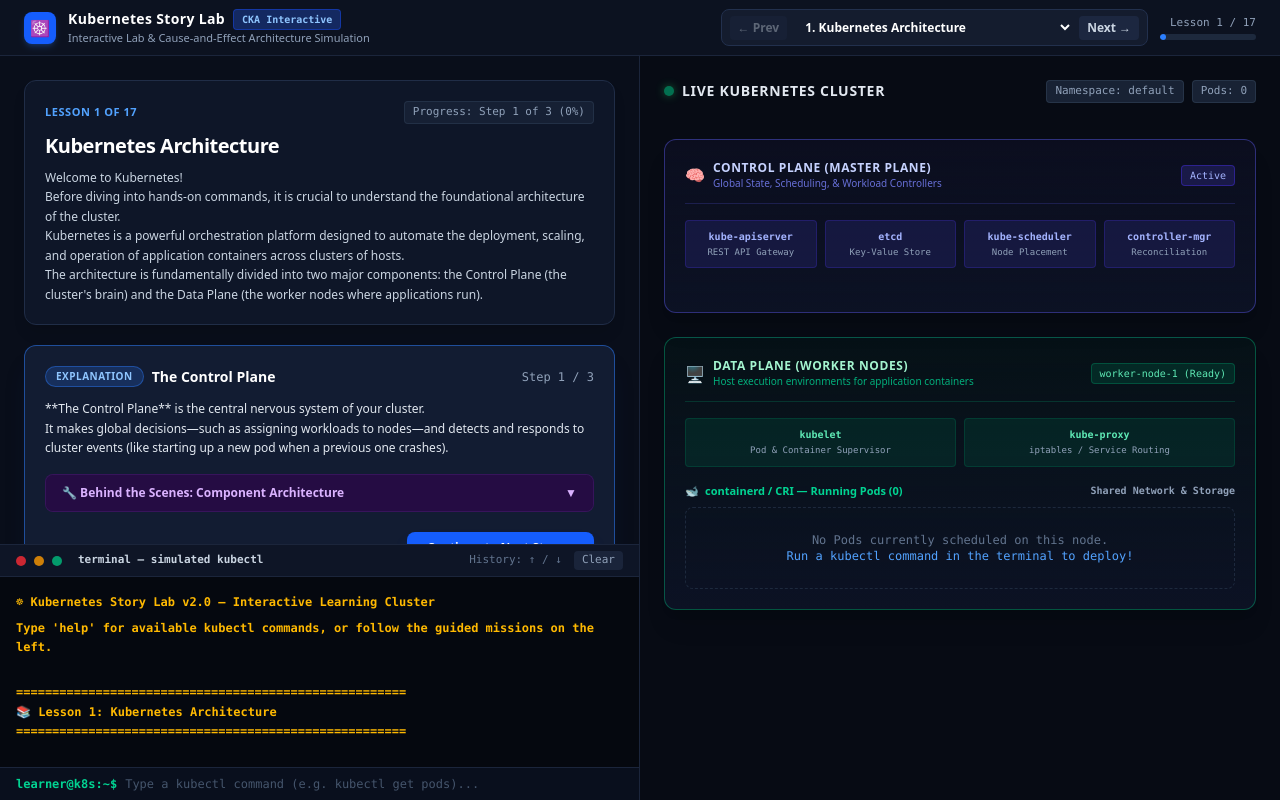
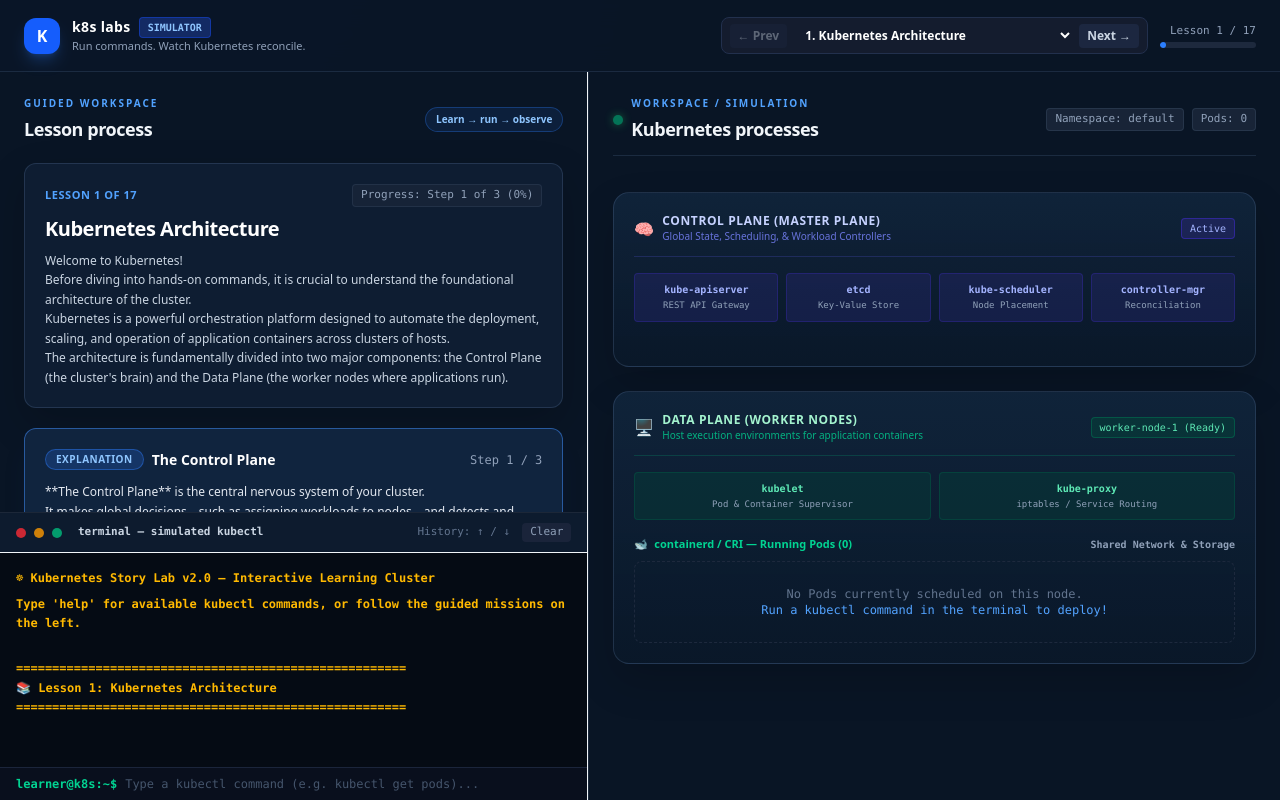
Before and after one commit to Elroy770/k8s-lab, a Next.js app: page / in a window 1280 px wide. Built offline with nearby package versions, Linux system fonts and the light colour scheme.

Commit message:
fixing lesson4 issue & adding hpa and https

```diff
--- a/app/globals.css
+++ b/app/globals.css
@@ -14,10 +14,32 @@
 }
 
 body {
-  background-color: var(--color-surface);
+  background: #07111f;
   color: #e2e8f0;
   font-family: ui-sans-serif, system-ui, -apple-system, "Segoe UI", sans-serif;
   overflow: hidden;
+}
+
+/* Clean workspace layout: calm chrome, clear hierarchy, no visual noise. */
+.lab-shell { background: radial-gradient(circle at 12% -10%, rgba(50,108,229,.16), transparent 30rem), #07111f; }
+.lab-header { height: 4.5rem !important; padding: 0 1.5rem !important; background: rgba(10,22,39,.94) !important; border-color: rgba(100,128,170,.2) !important; backdrop-filter: blur(14px); }
+.lab-main { gap: 1px; background: rgba(100,128,170,.2); }
+.lab-lesson-pane, .lab-simulation-pane { background: #091525 !important; }
+.lab-lesson-pane { width: 46% !important; }
+.lab-simulation-pane { width: 54% !important; padding: 1.5rem !important; }
+.lab-lesson-scroll { padding: 1.5rem !important; }
+.lab-card { border-color: rgba(100,128,170,.24) !important; background: rgba(16,32,54,.82) !important; box-shadow: 0 16px 40px rgba(0,0,0,.18) !important; }
+.lab-step-card { border-color: rgba(65,143,255,.5) !important; background: rgba(18,38,66,.9) !important; }
+.lab-terminal { height: 18rem !important; min-height: 18rem !important; background: #050b14 !important; border-color: rgba(100,128,170,.24) !important; }
+.lab-terminal-bar { height: 2.5rem !important; background: #0d1b2e !important; }
+.lab-sim-header { padding-bottom: .75rem; border-bottom: 1px solid rgba(100,128,170,.2); }
+.lab-section { border-color: rgba(100,128,170,.24) !important; border-radius: 1rem !important; background: linear-gradient(180deg, rgba(17,38,62,.84), rgba(10,24,41,.94)) !important; box-shadow: 0 18px 42px rgba(0,0,0,.16) !important; }
+@media (max-width: 900px) {
+  body { overflow: auto; }
+  .lab-shell { min-height: 100vh; height: auto !important; }
+  .lab-main { display: block !important; overflow: visible !important; }
+  .lab-lesson-pane, .lab-simulation-pane { width: 100% !important; }
+  .lab-terminal { height: 20rem !important; }
 }
 
 /* Terminal scrollback and lesson panel share this quiet scrollbar. */
--- a/components/Lab.tsx
+++ b/components/Lab.tsx
@@ -255,24 +255,24 @@
   const progressPct = Math.round(((activeStepIdx + (stepCompleted ? 1 : 0)) / totalSteps) * 100);
 
   return (
-    <div className="flex h-screen w-screen flex-col bg-[#070b14] text-slate-100 font-sans select-none overflow-hidden">
+    <div className="lab-shell flex h-screen w-screen flex-col text-slate-100 font-sans select-none overflow-hidden">
       {/* Top Header & Lesson Navigator */}
-      <header className="flex h-14 shrink-0 items-center justify-between border-b border-[#1b253b] bg-[#0c1220] px-6 z-20">
+      <header className="lab-header flex shrink-0 items-center justify-between border-b z-20">
         <div className="flex items-center space-x-3">
-          <div className="flex h-8 w-8 items-center justify-center rounded-lg bg-blue-600 font-bold text-white shadow-md shadow-blue-500/20">
-            ☸
+          <div className="flex h-9 w-9 items-center justify-center rounded-xl bg-blue-600 font-bold text-white shadow-lg shadow-blue-500/25">
+            K
           </div>
           <div>
             <div className="flex items-center gap-2">
               <h1 className="text-sm font-bold tracking-wide text-white">
-                Kubernetes Story Lab
+                k8s labs
               </h1>
               <span className="rounded bg-blue-900/60 px-2 py-0.5 text-[10px] font-mono font-semibold text-blue-300 border border-blue-700/50">
-                CKA Interactive
+                SIMULATOR
               </span>
             </div>
             <p className="text-[11px] text-slate-400">
-              Interactive Lab & Cause-and-Effect Architecture Simulation
+              Run commands. Watch Kubernetes reconcile.
             </p>
           </div>
         </div>
@@ -328,13 +328,20 @@
       </header>
 
       {/* Main Split Layout: Left (Story + Terminal) vs Right (Live Cluster Visualizer) */}
-      <div className="flex flex-1 overflow-hidden">
+      <div className="lab-main flex flex-1 overflow-hidden">
         {/* ================= LEFT SIDE: Story, Objectives & Terminal ================= */}
-        <div className="flex w-1/2 flex-col border-r border-[#1b253b] bg-[#090e1a] overflow-hidden">
+        <div className="lab-lesson-pane flex flex-col border-r overflow-hidden">
           {/* Upper Section: Lesson Story, Explanation & Step Card */}
-          <div className="flex-1 overflow-y-auto p-6 space-y-5 thin-scroll">
+          <div className="lab-lesson-scroll flex-1 overflow-y-auto space-y-5 thin-scroll">
+            <div className="flex items-center justify-between">
+              <div>
+                <div className="text-[10px] font-bold uppercase tracking-[0.2em] text-blue-400">Guided workspace</div>
+                <h2 className="mt-1 text-lg font-bold tracking-tight text-slate-100">Lesson process</h2>
+              </div>
+              <span className="rounded-full border border-blue-500/30 bg-blue-500/10 px-2.5 py-1 text-[10px] font-semibold text-blue-300">Learn → run → observe</span>
+            </div>
             {/* Lesson Title & Intro Banner */}
-            <div className="rounded-xl border border-[#202d47] bg-[#0e1628] p-5 shadow-lg">
+            <div className="lab-card rounded-xl border p-5 shadow-lg">
               <div className="flex items-center justify-between mb-2">
                 <span className="text-[11px] font-bold uppercase tracking-wider text-blue-400">
                   Lesson {activeLessonIdx + 1} of {lessons.length}
@@ -354,7 +361,7 @@
             {/* Current Step Card */}
             {currentStep && (
               <div
-                className={`rounded-xl border p-5 shadow-xl transition-all ${
+                className={`lab-step-card rounded-xl border p-5 shadow-xl transition-all ${
                   stepCompleted
                     ? "border-emerald-500/60 bg-emerald-950/20 shadow-emerald-950/30"
                     : "border-blue-500/50 bg-[#121c32] shadow-blue-950/20"
@@ -489,11 +496,11 @@
 
           {/* Lower Section: Integrated Interactive Terminal */}
           <div
-            className="flex h-64 min-h-[16rem] flex-col border-t border-[#1b253b] bg-[#05080f] font-mono text-xs cursor-text relative select-text"
+            className="lab-terminal flex flex-col border-t font-mono text-xs cursor-text relative select-text"
             onClick={() => inputRef.current?.focus()}
           >
             {/* Terminal Title Bar */}
-            <div className="flex h-8 items-center justify-between bg-[#0e1526] px-4 border-b border-[#1b253b] select-none">
+            <div className="lab-terminal-bar flex items-center justify-between px-4 border-b select-none">
               <div className="flex items-center space-x-2">
                 <span className="h-2.5 w-2.5 rounded-full bg-red-500/80"></span>
                 <span className="h-2.5 w-2.5 rounded-full bg-amber-500/80"></span>
@@ -569,15 +576,16 @@
         </div>
 
         {/* ================= RIGHT SIDE: Kubernetes Cluster Simulation ================= */}
-        <div className="flex w-1/2 flex-col bg-[#070b14] overflow-y-auto p-6 space-y-6 thin-scroll">
+        <div className="lab-simulation-pane flex flex-col overflow-y-auto space-y-6 thin-scroll">
           {/* Cluster Header & Component Flow Banner */}
           <div>
-            <div className="flex items-center justify-between mb-3">
+            <div className="lab-sim-header flex items-center justify-between mb-3">
               <div className="flex items-center gap-2">
                 <span className="flex h-2.5 w-2.5 rounded-full bg-emerald-500 shadow-[0_0_8px_rgba(34,197,94,0.8)] animate-pulse" />
-                <h2 className="text-sm font-extrabold uppercase tracking-wider text-slate-200">
-                  Live Kubernetes Cluster
-                </h2>
+                <div>
+                  <div className="text-[10px] font-bold uppercase tracking-[0.2em] text-blue-400">Workspace / simulation</div>
+                  <h2 className="mt-1 text-lg font-bold tracking-tight text-slate-100">Kubernetes processes</h2>
+                </div>
               </div>
               <div className="flex items-center space-x-2 text-[11px] font-mono text-slate-400">
                 <span className="rounded bg-slate-800/80 px-2 py-0.5 border border-slate-700/60">
@@ -615,7 +623,7 @@
           </div>
 
           {/* ================= 1. CONTROL PLANE (MASTER) ================= */}
-          <div className="rounded-xl border border-indigo-500/40 bg-gradient-to-b from-indigo-950/20 to-[#0c1224] p-5 shadow-xl space-y-4">
+          <div className="lab-section rounded-xl border p-5 shadow-xl space-y-4">
             <div className="flex items-center justify-between border-b border-indigo-500/20 pb-3">
               <div className="flex items-center gap-2">
                 <span className="text-base text-indigo-400">🧠</span>
@@ -854,7 +862,7 @@
           </div>
 
           {/* ================= 2. DATA PLANE (WORKER NODES) ================= */}
-          <div className="rounded-xl border border-emerald-500/40 bg-gradient-to-b from-emerald-950/20 to-[#0c1224] p-5 shadow-xl space-y-4">
+          <div className="lab-section rounded-xl border p-5 shadow-xl space-y-4">
             <div className="flex items-center justify-between border-b border-emerald-500/20 pb-3">
               <div className="flex items-center gap-2">
                 <span className="text-base text-emerald-400">🖥️</span>
--- a/k8s/deployment.yaml
+++ b/k8s/deployment.yaml
@@ -17,8 +17,8 @@
     spec:
       containers:
         - name: k8s-story-lab
-          image: elroymalayov/k8s-lab:1.3
-          imagePullPolicy: IfNotPresent
+          image: elroymalayov/k8s-lab:1.7
+          imagePullPolicy: Always
           ports:
             - containerPort: 3000
           resources:
--- /dev/null
+++ b/k8s/hpa.yaml
@@ -0,0 +1,27 @@
+apiVersion: autoscaling/v2
+kind: HorizontalPodAutoscaler
+metadata:
+  name: k8s-story-lab
+  namespace: k8s-lab
+  labels:
+    app: k8s-story-lab
+spec:
+  scaleTargetRef:
+    apiVersion: apps/v1
+    kind: Deployment
+    name: k8s-story-lab
+  minReplicas: 1
+  maxReplicas: 3
+  metrics:
+    - type: Resource
+      resource:
+        name: cpu
+        target:
+          type: Utilization
+          averageUtilization: 70
+    - type: Resource
+      resource:
+        name: memory
+        target:
+          type: Utilization
+          averageUtilization: 70
--- a/k8s/ingress.yaml
+++ b/k8s/ingress.yaml
@@ -4,9 +4,14 @@
   name: k8s-story-lab-ingress
   namespace: k8s-lab
   annotations:
+    cert-manager.io/cluster-issuer: letsencrypt-prod
     nginx.ingress.kubernetes.io/rewrite-target: /
 spec:
   ingressClassName: nginx
+  tls:
+    - hosts:
+        - k8s.elroy.site
+      secretName: k8s-story-lab-tls
   rules:
     - host: k8s.elroy.site
       http:
```
Also changed, not shown: engine/lesson-loader.ts (+38 -1 lines), engine/simulator.ts (+18 -12 lines), tsconfig.json (+20 -6 lines), 1 other file (tests, documents, lock files or other folders).
